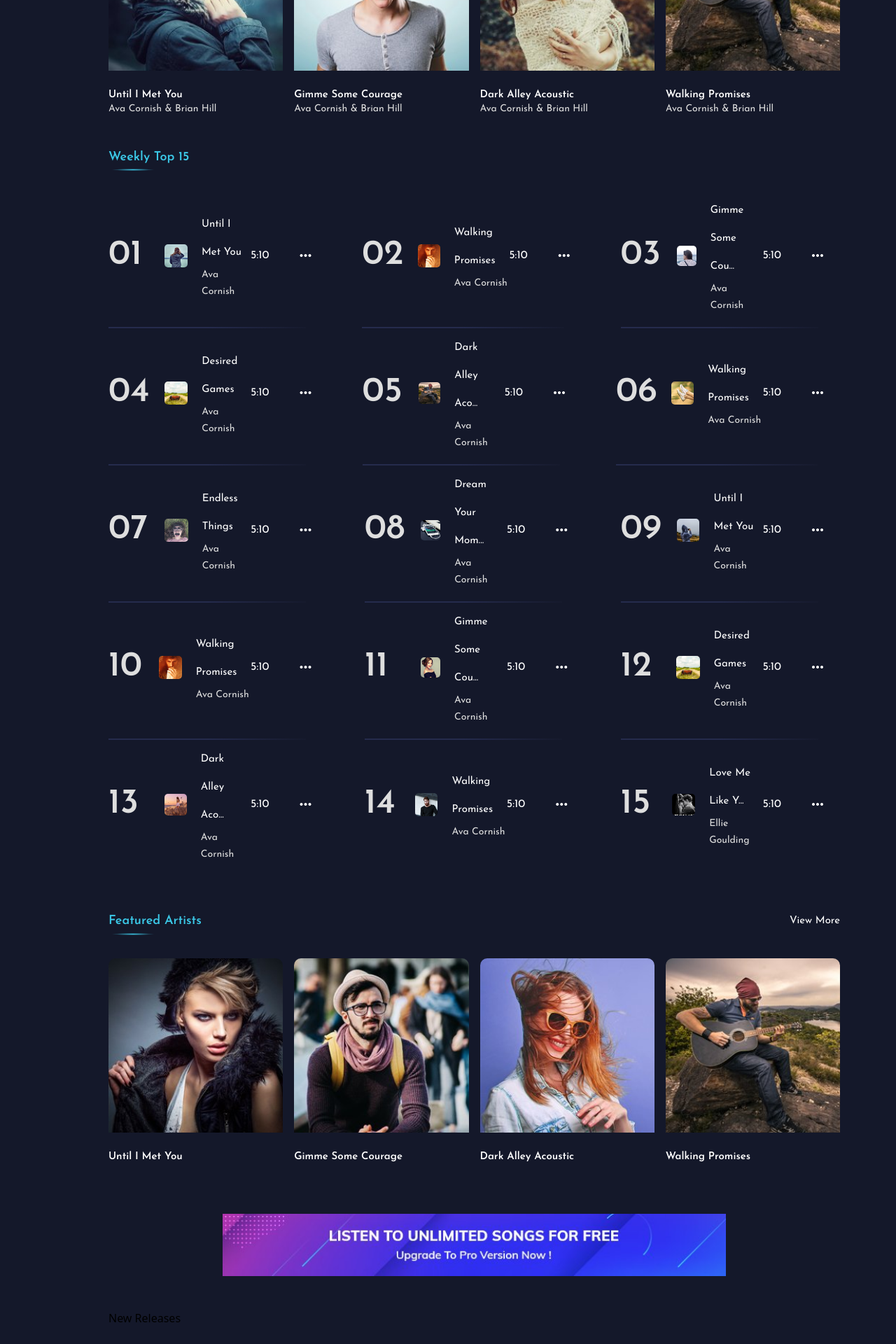
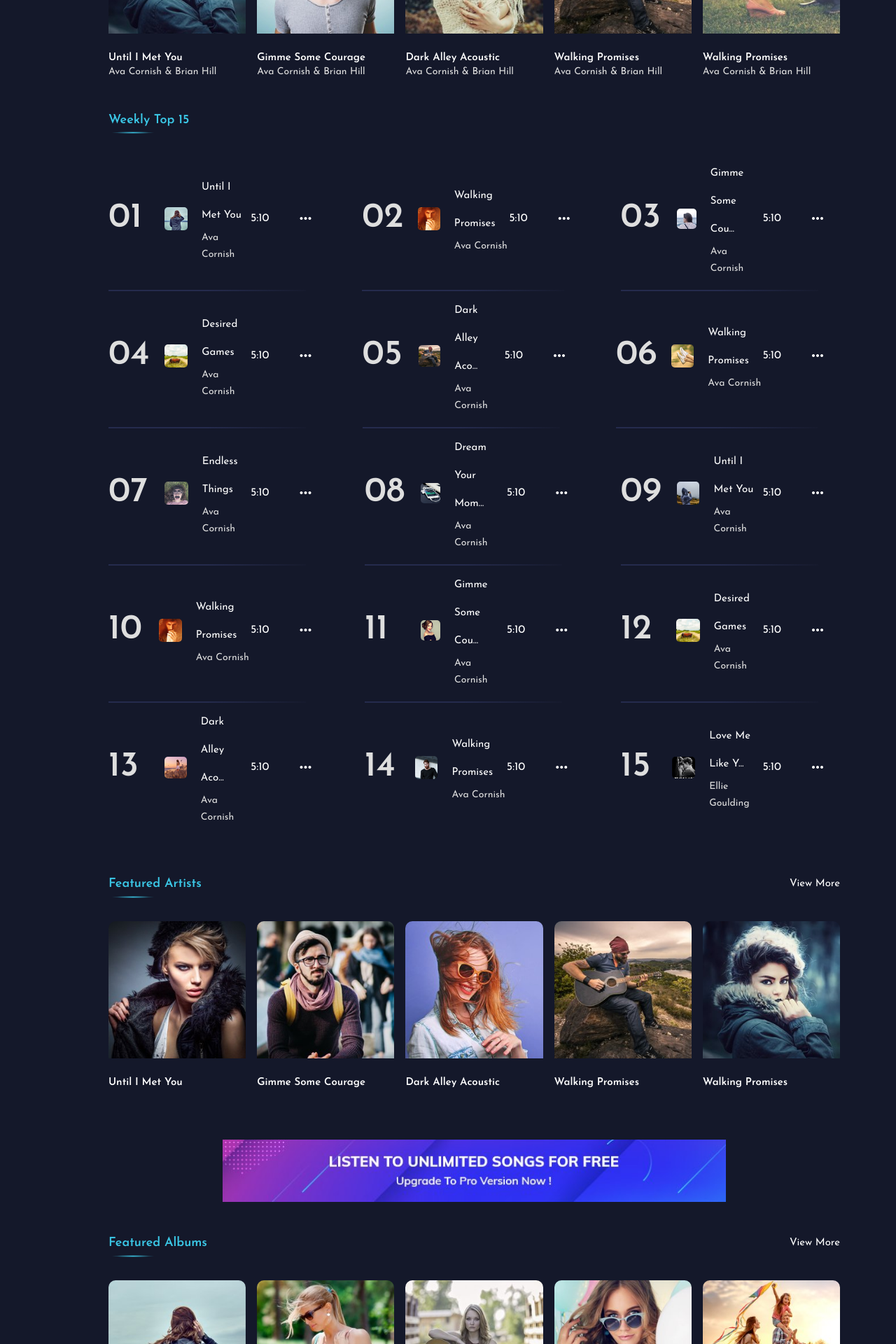
Before and after one commit to soumyadip001/Miraculous, a Next.js app: page / in a window 1280 px wide. Shown: the part 880-2800 px from the top of the page at 70% size. Built offline with nearby package versions, Linux system fonts and the light colour scheme.

Commit message:
added banner responsiveness

```diff
--- a/components/banner/LargeBanner.jsx
+++ b/components/banner/LargeBanner.jsx
@@ -4,8 +4,8 @@ import Image from 'next/image'
 
 export default function LargeBanner() {
   return (
-    <div className={`flex w-full mb-8 min-height-540 ${styles.banner}`}>
-      <div className='flex items-center justify-center basis-2/5 relative'>
+    <div className={`flex w-full mb-8 min-height-540 sm:flex-col lg:flex-row ${styles.banner}`}>
+      <div className='flex items-center justify-center lg:basis-2/5 relative sm:basis-2/3'>
         <Image
           src={'/images/banner.png'} alt='Main Banner'
           layout='fill' objectFit='contain'
@@ -13,12 +13,12 @@ export default function LargeBanner() {
           height={'100%'} width={'100%'}
         />
       </div>
-      <div className='flex flex-col items-start justify-center flex-1 text-white'>
-        <h1 className='display-1'>This Month's <span>Record Breaking Albums !</span></h1>
-        <p className='mt-4 mb-10 mr-20 text-grey-1 display-para'>
+      <div className='flex flex-col items-start justify-center lg:text-left md:text-center sm:text-center flex-1 text-white'>
+        <h1 className='display-1 lg:text-left md:text-center sm:text-center w-full'>This Month's <span>Record Breaking Albums !</span></h1>
+        <p className='mt-4 mb-10 lg:mr-20 text-grey-1 display-para sm:mr-0 sm:text-center lg:text-left'>
           Dream your moments, Until I Met You, Gimme Some Courage, Dark Alley, One More Of A Stranger, Endless Things, The Heartbeat Stops, Walking Promises, Desired Games and many more...
         </p>
-        <p className='flex w-full'>
+        <p className='flex w-full lg:justify-start sm:items-center sm:justify-center'>
           <Button size={'md'}>Listen Now</Button>
           <Button size={'md'}>Add To Queue</Button>
         </p>
--- a/pages/index.js
+++ b/pages/index.js
@@ -26,6 +26,11 @@ const slidesRecentlyPlayed = [
     singer: 'Ava Cornish & Brian Hill',
     src: 'images/slides/r_music4.jpg',
   },
+  {
+    name: 'Walking Promises',
+    singer: 'Ava Cornish & Brian Hill',
+    src: 'images/slides/r_music5.jpg',
+  },
 ];
 
 const slidesFeaturedArtists = [
@@ -48,6 +53,11 @@ const slidesFeaturedArtists = [
     name: 'Walking Promises',
     singer: 'Ava Cornish & Brian Hill',
     src: 'images/slides/r_music4.jpg',
+  },
+  {
+    name: 'Walking Promises',
+    singer: 'Ava Cornish & Brian Hill',
+    src: 'images/slides/r_music1.jpg',
   },
 ];
 
@@ -72,6 +82,11 @@ const slidesFeaturedAlbums = [
     singer: 'Ava Cornish & Brian Hill',
     src: 'images/albums/album4.jpg',
   },
+  {
+    name: 'Walking Promises',
+    singer: 'Ava Cornish & Brian Hill',
+    src: 'images/albums/album5.jpg',
+  },
 ];
 
 export default function Home() {
@@ -91,7 +106,7 @@ export default function Home() {
         <div className='banner--small mb-12 flex justify-center items-center'>
           <SmallBanner />
         </div>
-        <div className='section__new-releases mb-12'>New Releases</div>
+        <div className='section__new-releases mb-12 hidden'>New Releases</div>
         <div className='section__featured-albums mb-12'>
           <GridView showName={true} slides={[...slidesFeaturedAlbums]} title='Featured Albums' />
         </div>
--- a/styles/_base.scss
+++ b/styles/_base.scss
@@ -98,6 +98,23 @@
   padding: 0 1.2rem;
 }
 
+@media (max-width: 992px) {
+  .input-text-md {
+    height: 30px;
+    padding: 0px 10px;
+    font-size: 14px;
+    line-height: 40px;
+  }
+
+  .input-group-input {
+    padding: 0 1rem;
+  }
+
+  .input-group-btn {
+    padding: 0 .8rem;
+  }
+}
+
 // background colors
 .bg-dark { background-color: var(--color-blue-dark-2); }
 .bg-light { background-color: var(--color-bg-primary); }
--- a/styles/_variables.scss
+++ b/styles/_variables.scss
@@ -22,6 +22,7 @@
   --padding-left-xl: 2.5rem;
   --padding-section-xl: 5rem;
   --padding-md: 1.4rem;
+  --padding-sm: 1rem;
 
   // width & height
   --max-width-lg: 395px;
--- a/styles/gridview.module.scss
+++ b/styles/gridview.module.scss
@@ -39,7 +39,7 @@
   margin: 0px;
 }
 .section__card {
-  @apply flex flex-col content-start justify-center basis-1/4 border-0;
+  @apply flex flex-col content-start justify-center basis-1/5 border-0;
   border-radius: var(--border-radius-md);
   overflow: hidden;
   position: relative;
@@ -99,3 +99,11 @@
 .section__card:hover .more__icon {
   top: 10px;
 }
+
+
+// for tab
+@media (max-width: 1300px) {
+  .section__card {
+    @apply basis-1/4;
+  }
+}
--- a/styles/header.module.scss
+++ b/styles/header.module.scss
@@ -59,3 +59,24 @@
     padding: var(--padding-lg);
   }
 }
+
+@media (max-width: 992px) {
+  .header {
+    padding: 10px 30px 10px;
+  }
+  .header__top_trend {
+    display: none;
+  }
+  .header__language {
+    padding-right: var(--padding-sm);
+    &::after {
+      height: 0;
+    }
+  }
+}
+
+@media (max-width: 500px) {
+  .header__language {
+    display: none;
+  }
+}
```
